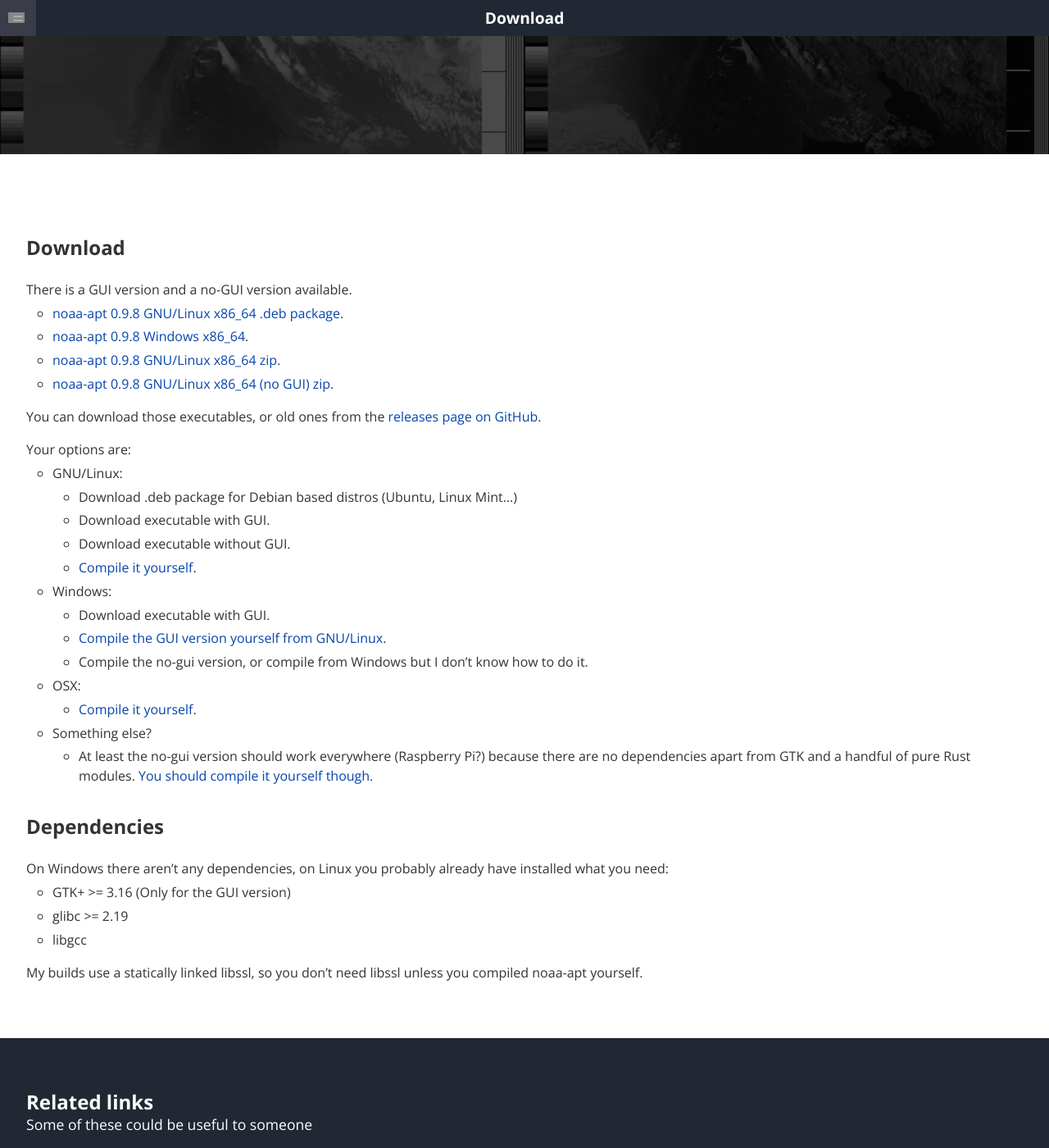
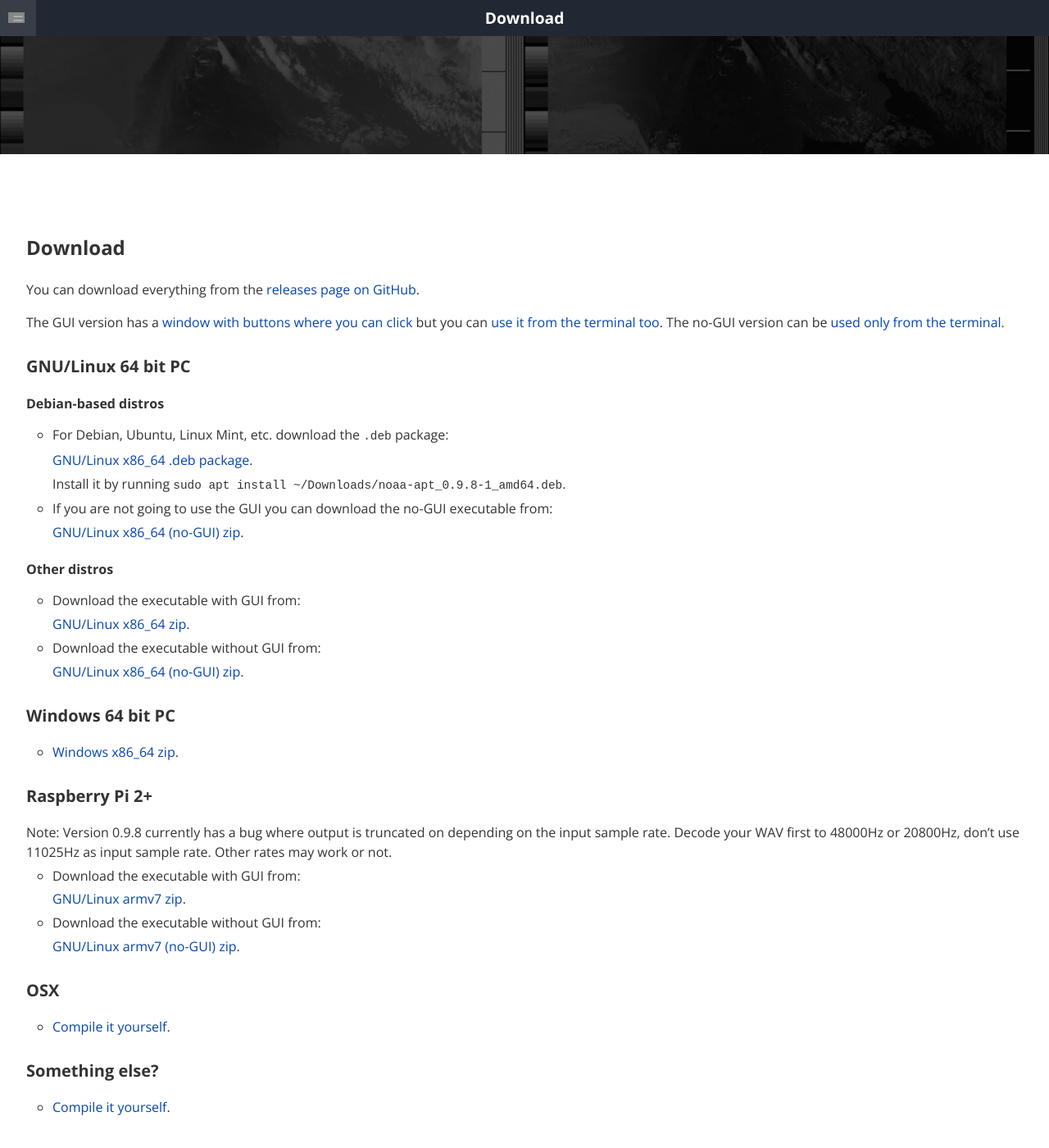
Before and after one commit to martinber/noaa-apt, a Jekyll site: the page built from docs/download.md, in a window 1280 px wide and 1400 px high. Shown: the whole window at 82% size. Built offline with Jekyll 4.4.1, drawn with Linux system fonts in a browser that asks for light colours.

Commit message:
Documentation

```diff
--- a/docs/download.md
+++ b/docs/download.md
@@ -5,50 +5,63 @@ layout: main
 
 ## Download
 
-There is a GUI version and a no-GUI version available.
-
-- [noaa-apt 0.9.8 GNU/Linux x86_64 .deb package](https://github.com/martinber/noaa-apt/releases/download/v0.9.8/noaa-apt_0.9.8-1_amd64.deb).
-
-- [noaa-apt 0.9.8 Windows x86_64](https://github.com/martinber/noaa-apt/releases/download/v0.9.8/noaa-apt-0.9.8-x86_64-windows-gnu.zip).
-
-- [noaa-apt 0.9.8 GNU/Linux x86_64 zip](https://github.com/martinber/noaa-apt/releases/download/v0.9.8/noaa-apt-0.9.8-x86_64-linux-gnu.zip).
-
-- [noaa-apt 0.9.8 GNU/Linux x86_64 (no GUI) zip](https://github.com/martinber/noaa-apt/releases/download/v0.9.8/noaa-apt-0.9.8-x86_64-linux-gnu-nogui.zip).
-
-You can download those executables, or old ones from the
+You can download everything from the
 [releases page on GitHub](https://github.com/martinber/noaa-apt/releases).
 
-Your options are:
+The GUI version has a [window with buttons where you can
+click](./usage.html#gui) but you can [use it from the terminal
+too](./usage.html#terminal). The no-GUI version can be [used only from the
+terminal](./usage.html#terminal).
 
-- GNU/Linux:
+### GNU/Linux 64 bit PC
 
-    - Download .deb package for Debian based distros (Ubuntu, Linux Mint...)
+#### Debian-based distros
 
-    - Download executable with GUI.
+- For Debian, Ubuntu, Linux Mint, etc. download the `.deb` package:
 
-    - Download executable without GUI.
+    [GNU/Linux x86_64 .deb package][amd64_deb].
 
-    - [Compile it yourself](./development.html#compilation).
+    Install it by running `sudo apt install ~/Downloads/noaa-apt_0.9.8-1_amd64.deb`.
 
-- Windows:
+- If you are not going to use the GUI you can download the no-GUI executable from:
 
-    - Download executable with GUI.
+    [GNU/Linux x86_64 (no-GUI) zip][x86_64_linux_gnu_nogui_zip].
 
-    - [Compile the GUI version yourself from GNU/Linux](./development.html#compilation).
+#### Other distros
 
-    - Compile the no-gui version, or compile from Windows but I don't know how to
-      do it.
+- Download the executable with GUI from:
 
-- OSX:
+    [GNU/Linux x86_64 zip][x86_64_linux_gnu_zip].
 
-  - [Compile it yourself](./development.html#compilation).
+- Download the executable without GUI from:
 
-- Something else?
+    [GNU/Linux x86_64 (no-GUI) zip][x86_64_linux_gnu_nogui_zip].
 
-    - At least the no-gui version should work everywhere (Raspberry Pi?) because
-      there are no dependencies apart from GTK and a handful of pure Rust
-      modules.
-      [You should compile it yourself though](./development.html#compilation).
+### Windows 64 bit PC
+
+- [Windows x86_64 zip][x86_64_windows_gnu_zip].
+
+### Raspberry Pi 2+
+
+Note: Version 0.9.8 currently has a bug where output is truncated on depending
+on the input sample rate. Decode your WAV first to 48000Hz or 20800Hz, don't use
+11025Hz as input sample rate. Other rates may work or not.
+
+- Download the executable with GUI from:
+
+    [GNU/Linux armv7 zip][armv7_linux_gnueabihf_zip].
+
+- Download the executable without GUI from:
+
+    [GNU/Linux armv7 (no-GUI) zip][armv7_linux_gnueabihf_nogui_zip].
+
+### OSX
+
+- [Compile it yourself](./development.html#compilation).
+
+### Something else?
+
+- [Compile it yourself](./development.html#compilation).
 
 ## Dependencies
 
@@ -63,3 +76,10 @@ installed what you need:
 
 My builds use a statically linked libssl, so you don't need libssl unless you
 compiled noaa-apt yourself.
+
+[amd64_deb]: https://github.com/martinber/noaa-apt/releases/download/v0.9.8/noaa-apt_0.9.8-1_amd64.deb
+[x86_64_windows_gnu_zip]: https://github.com/martinber/noaa-apt/releases/download/v0.9.8/noaa-apt-0.9.8-x86_64-windows-gnu.zip
+[x86_64_linux_gnu_zip]: https://github.com/martinber/noaa-apt/releases/download/v0.9.8/noaa-apt-0.9.8-x86_64-linux-gnu.zip
+[x86_64_linux_gnu_nogui_zip]: https://github.com/martinber/noaa-apt/releases/download/v0.9.8/noaa-apt-0.9.8-x86_64-linux-gnu-nogui.zip
+[armv7_linux_gnueabihf_zip]: https://github.com/martinber/noaa-apt/releases/download/v0.9.8/noaa-apt-0.9.8-armv7-linux-gnueabihf.zip
+[armv7_linux_gnueabihf_nogui_zip]: https://github.com/martinber/noaa-apt/releases/download/v0.9.8/noaa-apt-0.9.8-armv7-linux-gnueabihf-nogui.zip
--- a/docs/index.html
+++ b/docs/index.html
@@ -18,7 +18,8 @@ layout: landing
 		<div id="content" class="8u skel-cell-important">
 			<header class="major">
 				<h2>Receive and decode images from weather satellites</h2>
-				<span class="byline">Free (GPLv3) NOAA APT decoder, available for GNU/Linux, Windows and OSX</span>
+				<span class="byline">Free (GPLv3) NOAA APT decoder, available
+                    for GNU/Linux, Windows, Raspberry Pi 2+ and OSX</span>
 			</header>
 
 			<p>
```
Also changed, not shown: docs/development.md (+13 -8 lines), README.md.
